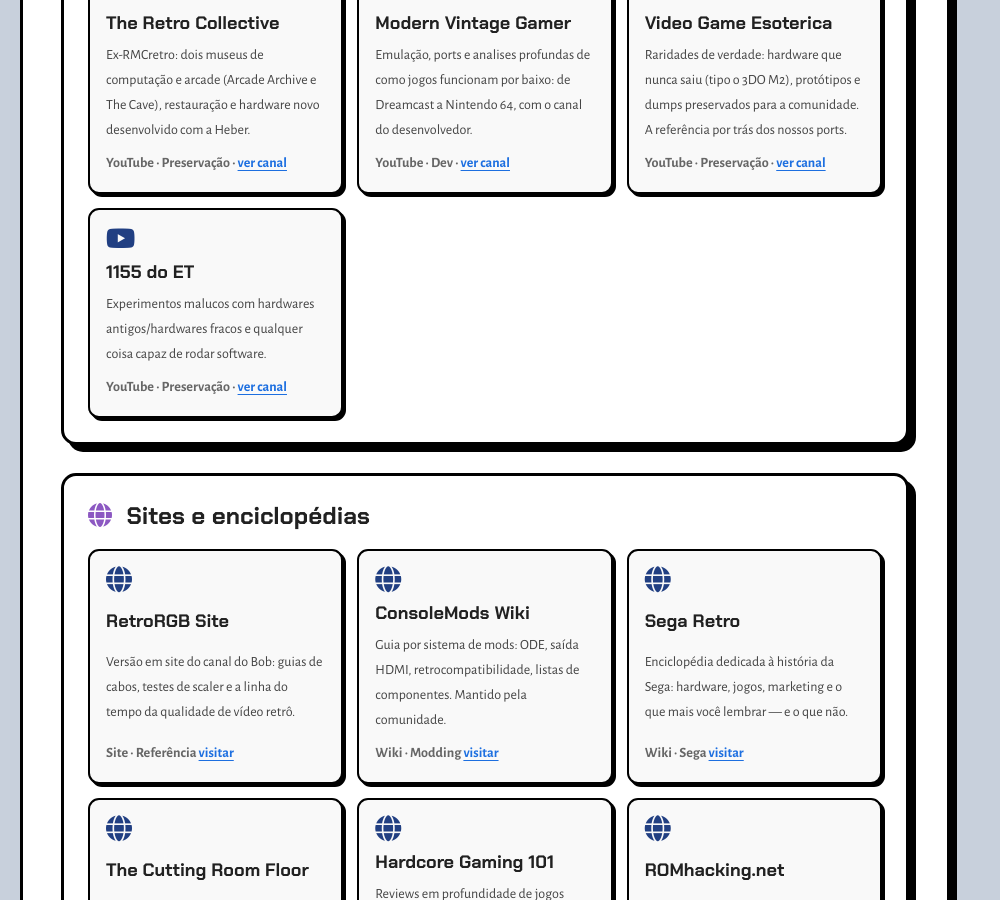
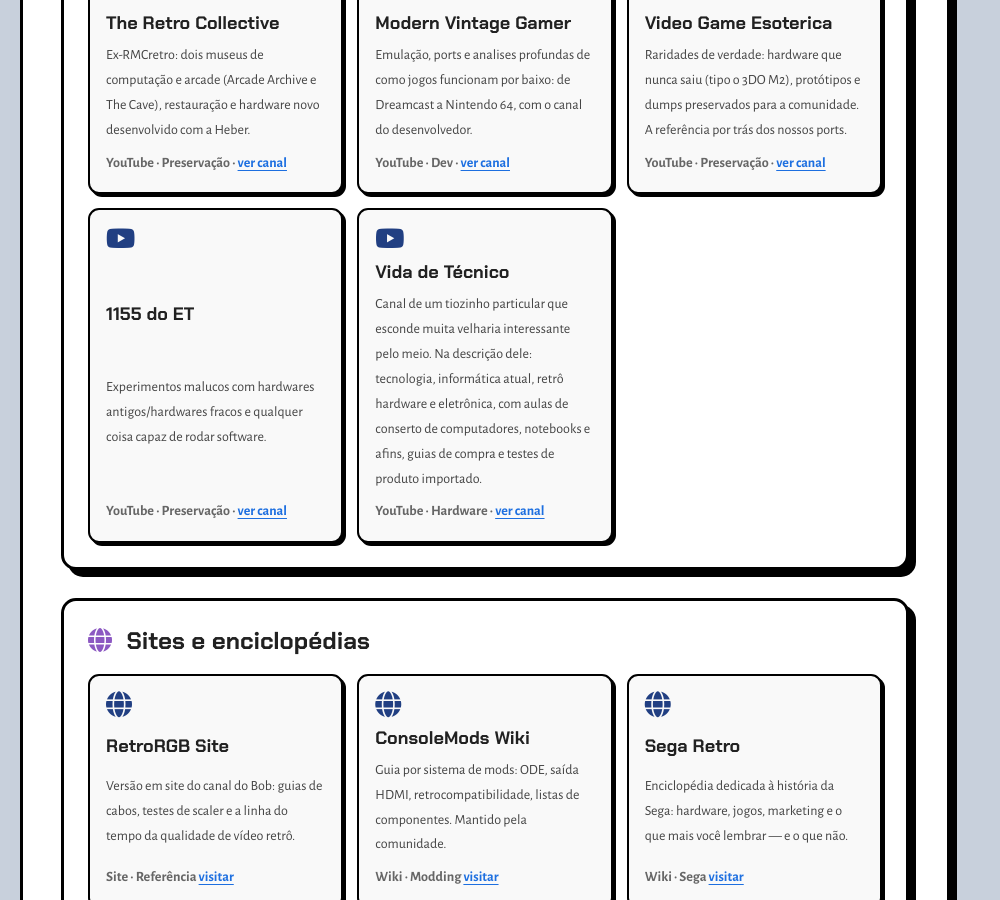
Before and after one commit to marcelofrau/trespordez, a Jekyll site: the page built from _pages/links.md, in a window 1280 px wide and 900 px high, scrolled down 1622 px. Shown: the whole window, without its empty margins (0-1000 px from the left). Built offline with Jekyll 4.4.1, drawn with Linux system fonts in a browser that asks for light colours; comment, search, counter and statistics services are not loaded.

Commit message:
feat(pages): adiciona Vida de Tecnico aos canais no Links

```diff
--- a/_pages/links.md
+++ b/_pages/links.md
@@ -23,6 +23,7 @@
 <a href="https://www.youtube.com/@ModernVintageGamer" class="software-card" target="_blank" rel="noopener"><i class="fa-brands fa-youtube" aria-hidden="true"></i><strong>Modern Vintage Gamer</strong><span>Emulação, ports e analises profundas de como jogos funcionam por baixo: de Dreamcast a Nintendo 64, com o canal do desenvolvedor.</span><small>YouTube · Dev · <span class="card-link">ver canal</span></small></a>
 <a href="https://www.youtube.com/@VideoGameEsoterica" class="software-card" target="_blank" rel="noopener"><i class="fa-brands fa-youtube" aria-hidden="true"></i><strong>Video Game Esoterica</strong><span>Raridades de verdade: hardware que nunca saiu (tipo o 3DO M2), protótipos e dumps preservados para a comunidade. A referência por trás dos nossos ports.</span><small>YouTube · Preservação · <span class="card-link">ver canal</span></small></a>
 <a href="https://www.youtube.com/@1155doET" class="software-card" target="_blank" rel="noopener"><i class="fa-brands fa-youtube" aria-hidden="true"></i><strong>1155 do ET</strong><span>Experimentos malucos com hardwares antigos/hardwares fracos e qualquer coisa capaz de rodar software.</span><small>YouTube · Preservação · <span class="card-link">ver canal</span></small></a>
+<a href="https://www.youtube.com/@tecnicoTi" class="software-card" target="_blank" rel="noopener"><i class="fa-brands fa-youtube" aria-hidden="true"></i><strong>Vida de Técnico</strong><span>Canal de um tiozinho particular que esconde muita velharia interessante pelo meio. Na descrição dele: tecnologia, informática atual, retrô hardware e eletrônica, com aulas de conserto de computadores, notebooks e afins, guias de compra e testes de produto importado.</span><small>YouTube · Hardware · <span class="card-link">ver canal</span></small></a>
 </div></section>
 
 <section class="software-section"><h2><i class="fa-solid fa-globe" aria-hidden="true"></i> Sites e enciclopédias</h2><div class="software-grid">
```
